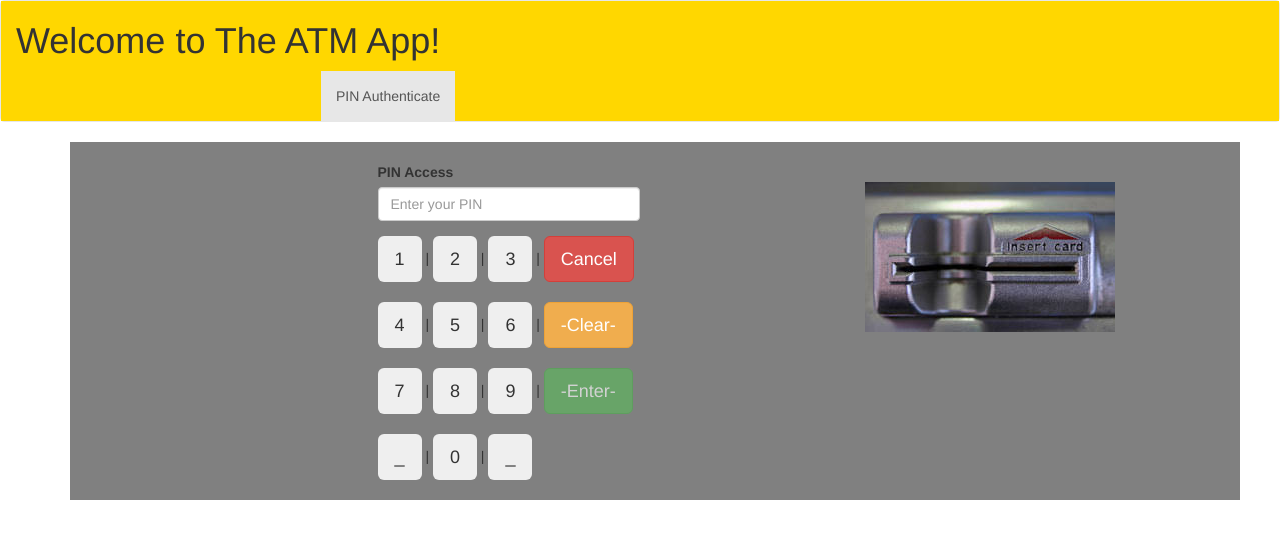
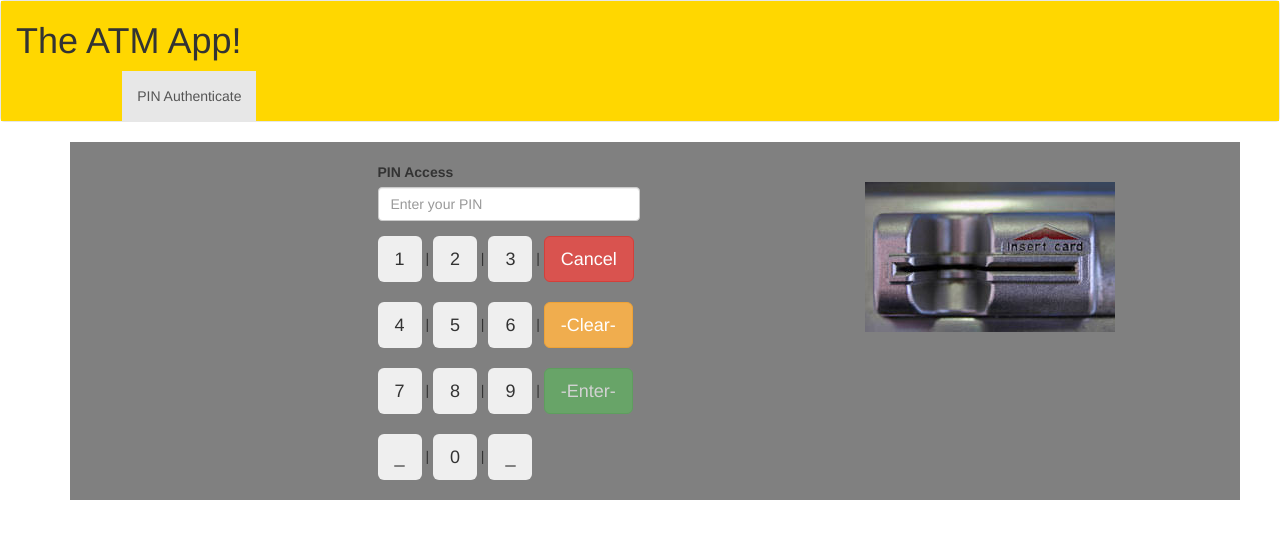
Before and after one commit to Johnnycool22/screencloud-atm-app, an Angular app: page /auth in a window 1280 px wide. Shown: the top 538 px of the page. Built offline with nearby package versions, Linux system fonts and the light colour scheme.

Commit message:
title changed

```diff
--- a/src/app/auth/auth.component.ts
+++ b/src/app/auth/auth.component.ts
@@ -1,6 +1,7 @@
 import { AuthService } from './auth.service';
 import { Component, OnInit } from '@angular/core';
 import { NgForm } from '@angular/forms';
+import { Router } from '@angular/router';
 
 @Component({
   selector: 'app-auth',
@@ -9,7 +10,7 @@ import { NgForm } from '@angular/forms';
 })
 export class AuthComponent implements OnInit {
 
-  constructor(private authService: AuthService) { }
+  constructor(private authService: AuthService, private router: Router) { }
 
   onSubmit(form: NgForm) {
     if (!form.valid) {
@@ -19,6 +20,7 @@ export class AuthComponent implements OnInit {
 
     this.authService.signin(pin).subscribe(resData => {
       console.log(resData);
+      this.router.navigate(['/atm-withdraw']);
     }, error => {
       console.log(error);
     });
--- a/src/app/header/header.component.html
+++ b/src/app/header/header.component.html
@@ -3,7 +3,7 @@
     <div class="navbar-header">
       <div style="text-align:left">
         <h1>
-          Welcome to {{ title }}!
+          {{ title }}!
         </h1>
       </div>
         <ul class="nav navbar-nav navbar-right">
```
